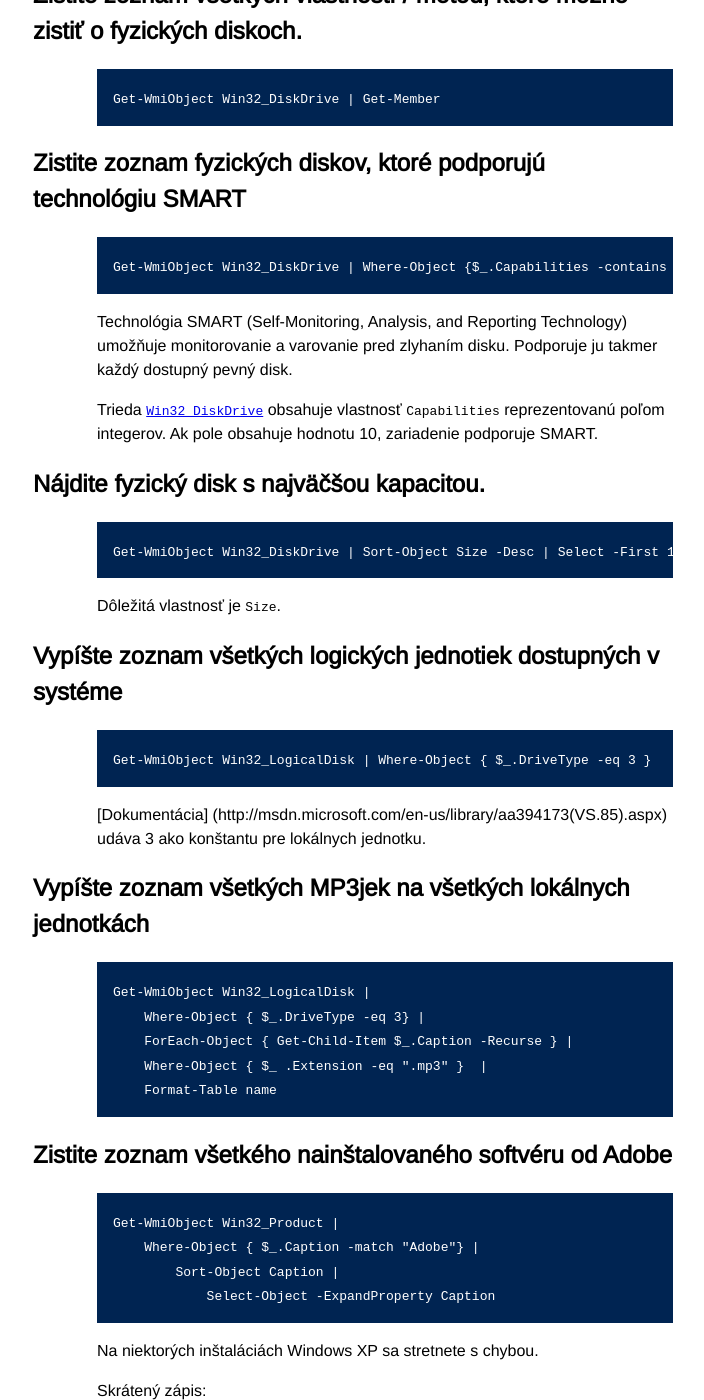
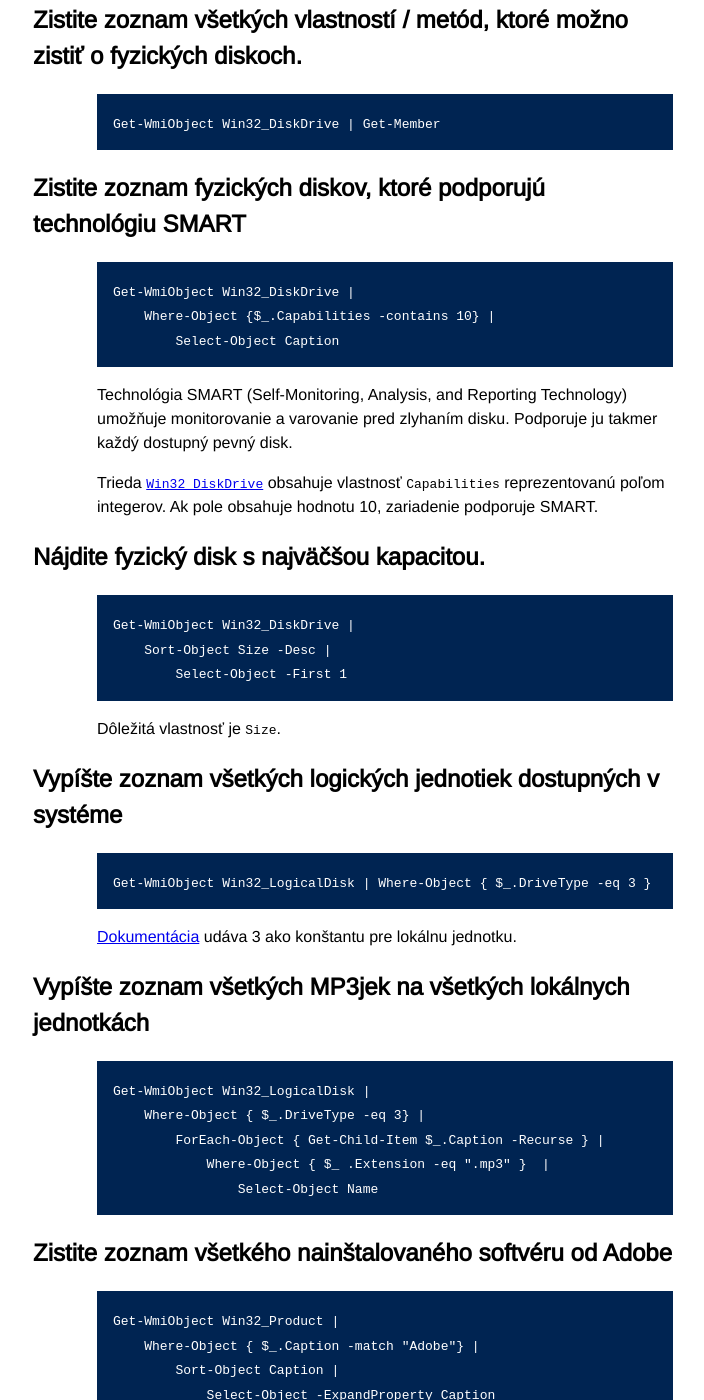
Before and after one commit to novotnyr/powershell-cvicebnica, a Jekyll site: the page built from wmi.markdown, in a window 1280 px wide and 1400 px high, scrolled down 1586 px. Shown: the whole window, without its empty margins (287-991 px from the left). Built offline with Jekyll 4.4.1, drawn with Linux system fonts in a browser that asks for light colours; some of the changed text lies outside the part shown.

Commit message:
Opravene preklepy

```diff
--- a/wmi.markdown
+++ b/wmi.markdown
@@ -28,7 +28,8 @@ Výsledok bude:
 Zistite, koľko modulov RAM je v stroji
 --------------------------------------
 
-	Get-WmiObject Win32_PhysicalMemory | Format-Table -a BankLabel, Capacity
+	Get-WmiObject Win32_PhysicalMemory |
+	    Select-Object BankLabel, Capacity
 
 Výsledok:
 
@@ -49,7 +50,7 @@ Vypíšte názov implicitnej tlačiarne
 
 	Get-WmiObject Win32_Printer |
 	    Where-Object { $_.Default } |
-	        Select -ExpandProperty Name
+	        Select-Object -ExpandProperty Name
 
 Zistite zoznam všetkých fyzických diskov pripojených k počítaču
 -------------------------------------------
@@ -66,7 +67,9 @@ Zistite zoznam všetkých vlastností / metód, ktoré možno zistiť o fyzický
 Zistite zoznam fyzických diskov, ktoré podporujú technológiu SMART
 -------------------------------------------
 
-	Get-WmiObject Win32_DiskDrive | Where-Object {$_.Capabilities -contains 10} | ft Caption
+	Get-WmiObject Win32_DiskDrive |
+	    Where-Object {$_.Capabilities -contains 10} |
+	        Select-Object Caption
 
 Technológia SMART (Self-Monitoring, Analysis, and Reporting Technology)
 umožňuje monitorovanie a varovanie pred zlyhaním disku. Podporuje ju
@@ -77,7 +80,9 @@ Trieda [`Win32_DiskDrive`](http://msdn.microsoft.com/en-us/library/aa394132%28v=
 Nájdite fyzický disk s najväčšou kapacitou.
 -------------------------------------------
 
-	Get-WmiObject Win32_DiskDrive | Sort-Object Size -Desc | Select -First 1
+	Get-WmiObject Win32_DiskDrive |
+	    Sort-Object Size -Desc |
+	        Select-Object -First 1
 
 Dôležitá vlastnosť je `Size`.
 
@@ -86,18 +91,17 @@ Vypíšte zoznam všetkých logických jednotiek dostupných v systéme
 
 	Get-WmiObject Win32_LogicalDisk | Where-Object { $_.DriveType -eq 3 }
 
-[Dokumentácia]
-(http://msdn.microsoft.com/en-us/library/aa394173(VS.85).aspx) udáva 3
-ako konštantu pre lokálnych jednotku.
+[Dokumentácia](http://msdn.microsoft.com/en-us/library/aa394173(VS.85).aspx) udáva 3
+ako konštantu pre lokálnu jednotku.
 
 Vypíšte zoznam všetkých MP3jek na všetkých lokálnych jednotkách
 ---------------------------------------------------------------
 
 	Get-WmiObject Win32_LogicalDisk |
 	    Where-Object { $_.DriveType -eq 3} |
-	    ForEach-Object { Get-Child-Item $_.Caption -Recurse } |
-	    Where-Object { $_ .Extension -eq ".mp3" }  |
-	    Format-Table name
+	        ForEach-Object { Get-Child-Item $_.Caption -Recurse } |
+	            Where-Object { $_ .Extension -eq ".mp3" }  |
+	                Select-Object Name
 
 
 Zistite zoznam všetkého nainštalovaného softvéru od Adobe
@@ -120,7 +124,8 @@ Skrátený zápis:
 Zistite zoznam bežiacich procesov cez WMI
 -----------------------------------------
 
-	Get-WmiObject Win32_Process | ft -a ProcessId, Name, ExecutablePath
+	Get-WmiObject Win32_Process |
+        Select-Object ProcessId, Name, ExecutablePath
 
 Alternatívne cez dopyty v jazyku WQL ([WMI Query Language](http://msdn.microsoft.com/en-us/library/aa392902(v=vs.85).aspx)):
 
```
